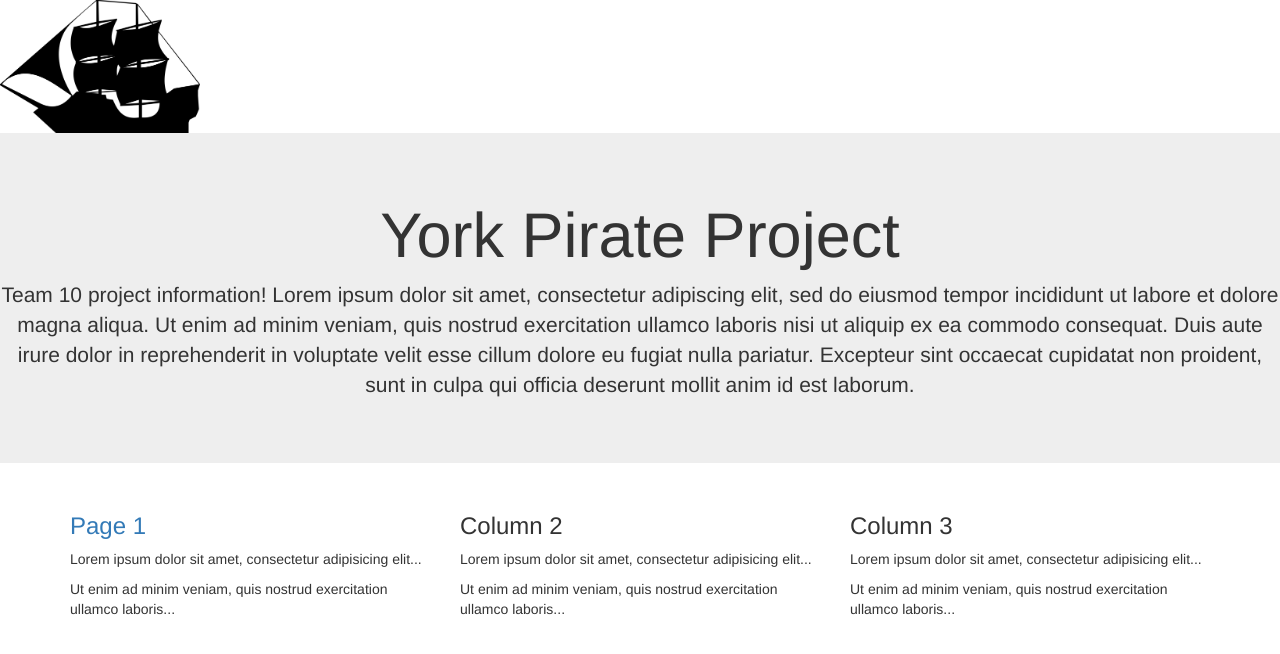
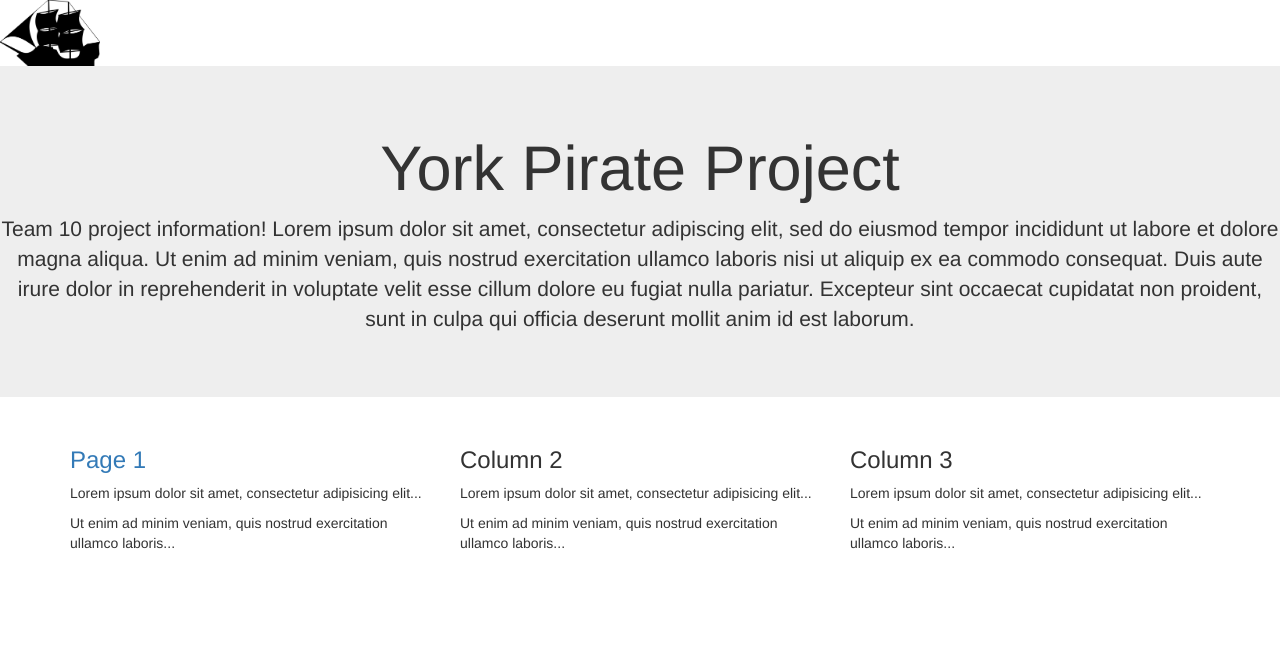
Before and after one commit to AJ141299/YorKorsairs, a plain HTML site: page index.html in a window 1280 px wide. Drawn offline with nearby package versions, Linux system fonts and the light colour scheme.

Commit message:
Update index.html

```diff
--- a/index.html
+++ b/index.html
@@ -10,7 +10,7 @@
     <!link rel="stylesheet" href="style.css">
 </head>
 <body>
-  <img src="PirateShip.png" alt="Pirate Ship" width="200">
+  <img src="PirateShip.png" alt="Pirate Ship" width="100">
   <div class="jumbotron text-center">
   <h1>York Pirate Project</h1>
   <p>Team 10 project information!
```
